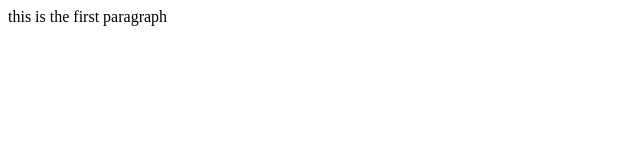
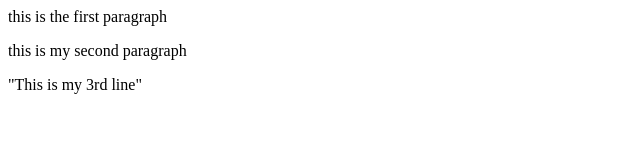
Before and after one commit to shivammarichi/localrepo, a plain HTML site: page index.html in a window 1280 px wide. Shown: the whole page, without its empty margins (0-640 px from the left). Drawn offline with Linux system fonts and the light colour scheme.

Commit message:
Change in feature branch

```diff
--- a/index.html
+++ b/index.html
@@ -1,3 +1,9 @@
 <p>
 this is the first paragraph
 </p>
+<p>
+    this is my second paragraph
+</p>
+<p>
+    "This is my 3rd line"
+</p>
```
